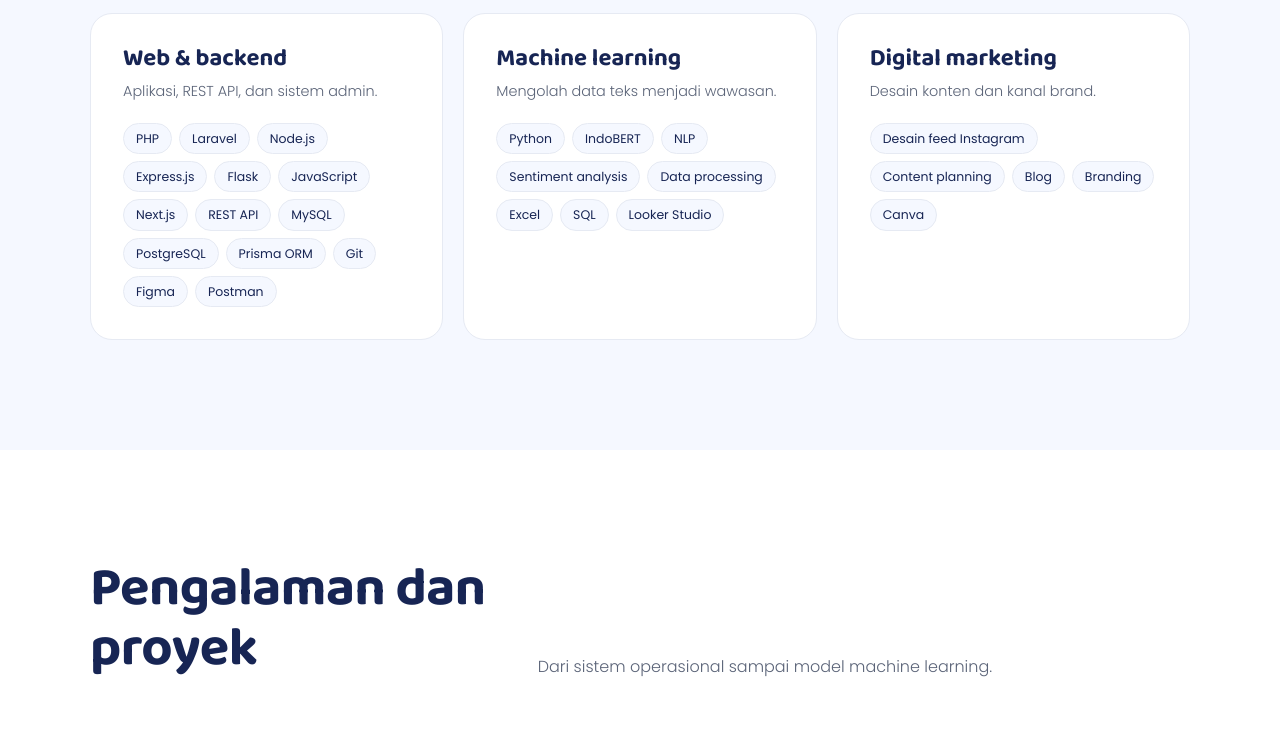
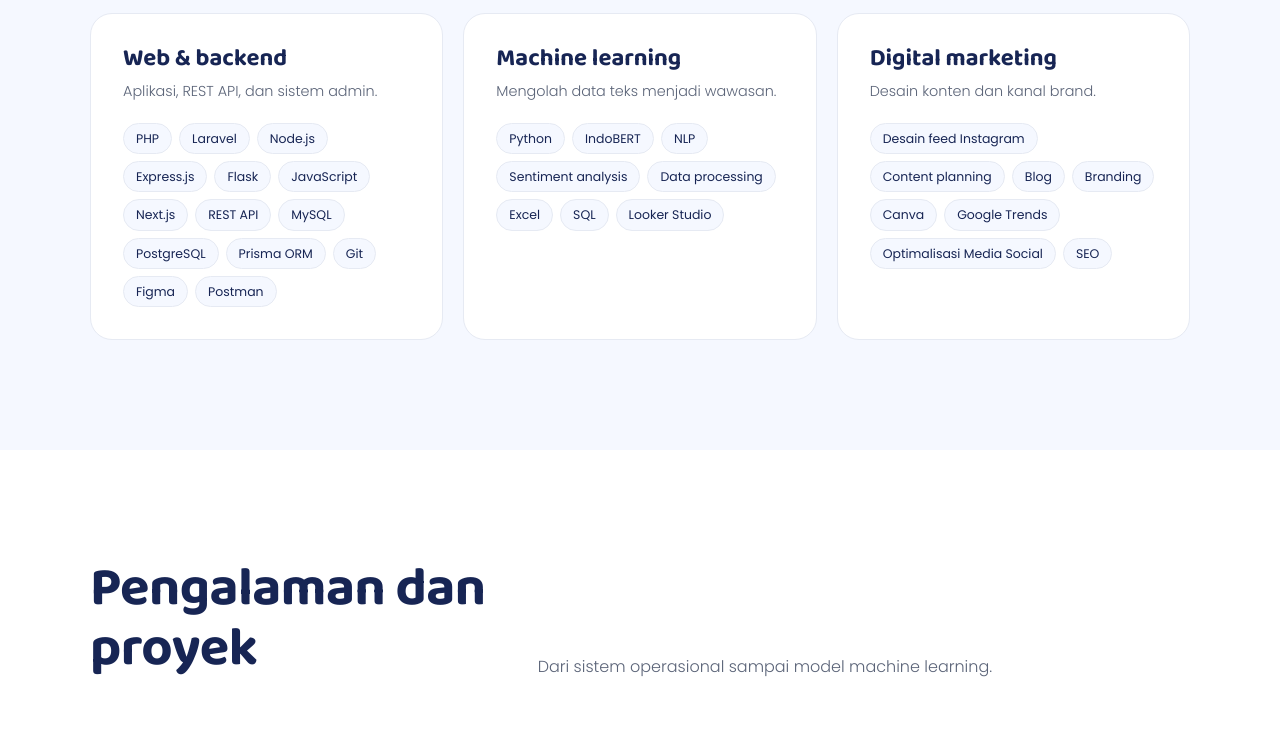
Before and after one commit to R1fky/portofolio-Rifky-Yudha-Pratama, a plain HTML site: page index.html in a window 1280 px wide. Shown: the part 1640-2373 px from the top of the page. Drawn offline with Linux system fonts and the light colour scheme.

Commit message:
perubahan

```diff
--- a/index.html
+++ b/index.html
@@ -746,7 +746,7 @@
           <article class="rv">
             <h3>Digital marketing</h3>
             <p>Desain konten dan kanal brand.</p>
-            <div class="tg"><span>Desain feed Instagram</span><span>Content planning</span><span>Blog</span><span>Branding</span><span>Canva</span></div>
+            <div class="tg"><span>Desain feed Instagram</span><span>Content planning</span><span>Blog</span><span>Branding</span><span>Canva</span><span>Google Trends</span><span>Optimalisasi Media Social</span><span>SEO</span></div>
           </article>
         </div>
       </div>
```
